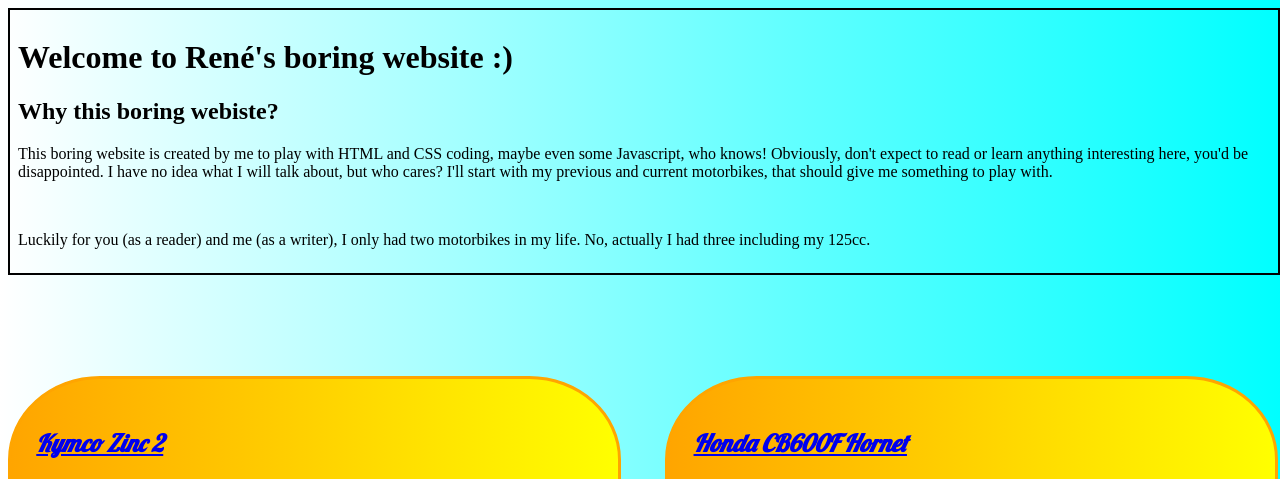
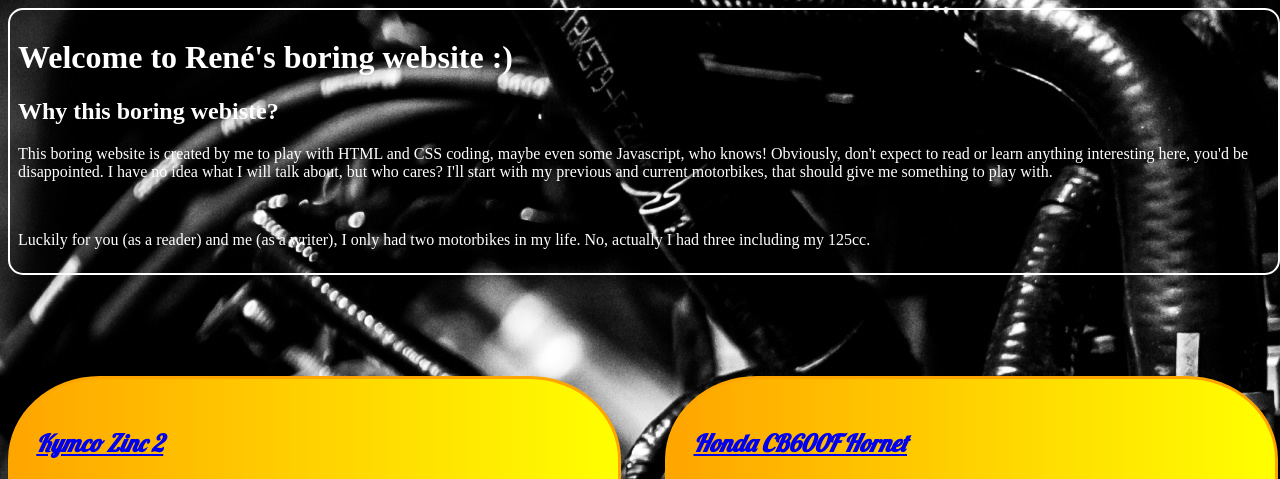
Before and after one commit to ReneLouis/Bikes, a plain HTML site: page Index.html in a window 1280 px wide. Shown: the top 479 px of the page. Drawn offline with Linux system fonts and the light colour scheme.

Commit message:
Changed background picture

```diff
--- a/stylesheet.css
+++ b/stylesheet.css
@@ -1,5 +1,6 @@
 body {
-  background-image: linear-gradient(to right, white, cyan);
+  /* background-image: linear-gradient(to right, white, cyan); */
+  background-image: url("Background.jpeg")
 }
 
 div {
@@ -10,9 +11,11 @@ div {
 #main {
   position: absolute;
   height: auto;
+  color: white;
   padding: 8px;
   border-width: 2px;
-  border-color: black;
+  border-color: white;
+  border-radius: 15px;
   border-style: solid;
 }
 
```
Also changed, not shown: Background.jpeg (added).
